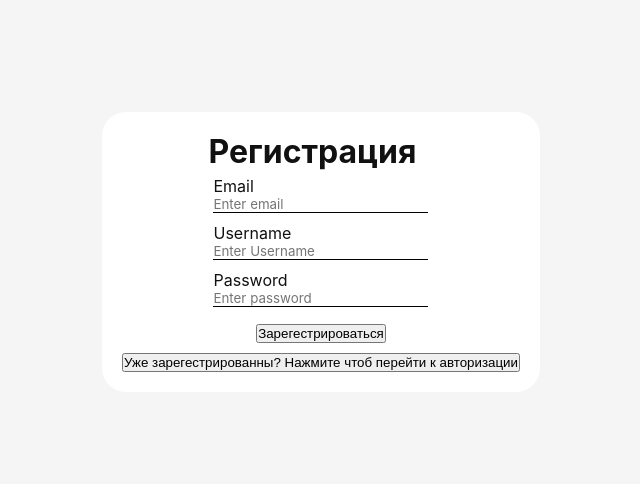
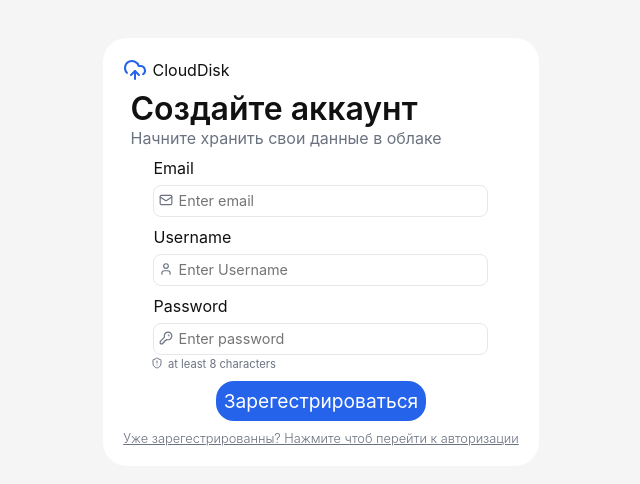
Before and after one commit to Shamitsu212/CloudDisk, a React (Vite) app in the folder frontend/: page / in a window 1280 px wide. Shown: the part 148-632 px from the top of the page, without its empty margins (319-959 px from the left). Built offline with nearby package versions, Linux system fonts and the light colour scheme.

Commit message:
feat: Переделаны стили форм

```diff
--- a/frontend/src/assets/theme/theme.css
+++ b/frontend/src/assets/theme/theme.css
@@ -1,7 +1,10 @@
 :root {
     --bg: #f5f5f5;
     --main: #ffffff;
+
     --text: #111111;
+    --text-sec: #6b7280;
+    --text-op: #FFFFFF;
 
     --border: #e5e7eb;
     --hover: #f0f0f0;
--- a/frontend/src/auth/page/components/UI/Button/Button.module.css
+++ b/frontend/src/auth/page/components/UI/Button/Button.module.css
@@ -0,0 +1,20 @@
+.button{
+    border: none;
+    outline: none;
+
+    padding: 8px;
+    background-color: var(--primary);
+    border-radius: 18px;
+
+    font-family: var(--font-main);
+    font-weight: 400;
+    color: var(--text-op);
+    font-size: 1.2rem;
+
+    transition: 0.5s ease all;
+}
+
+.button:hover{
+    background-color: var(--primary-hover);
+    cursor: pointer;
+}
--- a/frontend/src/auth/page/components/UI/Input/Input.module.css
+++ b/frontend/src/auth/page/components/UI/Input/Input.module.css
@@ -1,20 +1,51 @@
-.inputContainer{
+.Container{
 
     display: flex;
     flex-direction: column;
-    padding: 5px;
+    gap: 7px;
+
+    padding: 2.5px;
 
     align-items: start;
+
+    width: 100%;
+    max-width: 340px;
 }
-.inputContainer__label{
+.Container__label{
     font-family: var(--font-main);
     font-size: 1rem;
 }
+.Container__inputContainer{
+    border-radius: 8px;
+    border: 1px solid var(--border);
+    padding: 5px;
+
+    display: flex;
+    flex-direction: row;
+    align-items: center;
+    gap: 5px;
+
+    width: 100%;
+    max-width: 340px;
+
+    transition: border-color 0.2s ease;
+}
+.inputContainer__icon{
+    color: #6b7280;
+}
 .inputContainer__input{
     font-family: var(--font-main);
+    font-size: 0.9rem;
 
     border: none;
-    border-bottom: 1px solid black;
+    outline: none;
 
-    outline: none;
+    width: 100%;
 }
+
+.Container__inputContainer:focus-within {
+    border-color: var(--primary-hover);
+}
+.Container__inputContainer:focus-within .inputContainer__icon {
+    color: var(--primary-hover);
+}
--- a/frontend/src/auth/page/components/UI/Input/Input.tsx
+++ b/frontend/src/auth/page/components/UI/Input/Input.tsx
@@ -1,40 +1,46 @@
-import type { SetStateAction } from 'react'
+import { useRef, type ReactNode, type SetStateAction } from 'react'
 import styles from './Input.module.css'
 
-interface Props{
-    value: string,
+interface Props {
+    value: string
     setValue: React.Dispatch<SetStateAction<string>>
 
-    placeholder: string,
-    type: string,
+    placeholder: string
+    type: string
 
-    label: string,
+    label: string
+    icon?: ReactNode
 }
 
+function Input({ value, setValue, placeholder, type, label, icon }: Props) {
+    const inputRef = useRef<HTMLInputElement>(null)
 
-function Input({value, setValue, placeholder, type, label}:Props){
+    return (
+        <div className={styles.Container}>
 
-    return(
-
-        <div className={styles.inputContainer}>
-
-            <label className={styles.inputContainer__label}>
+            <label className={styles.Container__label}>
                 {label}
             </label>
 
+            <div
+                className={styles.Container__inputContainer}
+                onClick={() => inputRef.current?.focus()}
+            >
+                <div className={styles.inputContainer__icon}>
+                    {icon}
+                </div>
+
+
                 <input
+                    ref={inputRef}
                     type={type}
                     placeholder={placeholder}
                     className={styles.inputContainer__input}
-
                     value={value}
                     onChange={(e) => setValue(e.target.value)}
                 />
-
             </div>
-
-
-
+        </div>
     )
 }
 
--- /dev/null
+++ b/frontend/src/auth/page/components/UI/Logo/Logo.module.css
@@ -0,0 +1,9 @@
+.logo{
+    display: flex;
+    flex-direction: row;
+    align-items: center;
+    gap: 5px;
+
+    font-family: var(--font-main);
+    font-size: 1rem;
+}
--- /dev/null
+++ b/frontend/src/auth/page/components/UI/Logo/Logo.tsx
@@ -0,0 +1,16 @@
+import styles from './Logo.module.css'
+
+import { CloudUpload } from 'lucide-react'
+
+function Logo(){
+
+    return(
+
+        <div className={styles.logo}>
+            <CloudUpload size={24} color='#2563eb'/>
+            CloudDisk
+        </div>
+    )
+}
+
+export default Logo
--- a/frontend/src/auth/page/components/layout/AuthForm/AuthForm.module.css
+++ b/frontend/src/auth/page/components/layout/AuthForm/AuthForm.module.css
@@ -10,4 +10,53 @@
     flex-direction: column;
     align-items: center;
     gap: 10px;
+
+    min-width: 396px;
+    min-height: 400px;
 }
+.form__collumn{
+    display: flex;
+    flex-direction: column;
+
+    min-width: 395px;
+}
+
+.collumn__description{
+    display: flex;
+    flex-direction: column;
+
+    margin: 7px;
+}
+.description__h{
+    font-family: var(--font-main);
+    font-weight: 600;
+    color: var(--text);
+}
+.description__p{
+    font-family: var(--font-main);
+    font-weight: 400;
+    color: var(--text-sec);
+}
+.collumn__inputs{
+    margin-top: 20px;
+
+    display: flex;
+    flex-direction: column;
+    align-items: center;
+    gap: 5px
+}
+.form__redirect{
+    border: none;
+    outline: none;
+    background-color: transparent;
+
+    font-family: var(--font-main);
+    color: var(--text-sec);
+    font-weight: 300;
+    text-decoration: underline;
+    font-size: 0.8rem;
+    cursor: pointer;
+}
+.form__button{
+    margin-top: 55px;
+}
--- a/frontend/src/auth/page/components/layout/AuthForm/AuthForm.tsx
+++ b/frontend/src/auth/page/components/layout/AuthForm/AuthForm.tsx
@@ -9,6 +9,8 @@ import { loginRequest } from '../../../../api/auth/authApi'
 
 import { useAppDispatch } from '../../../../../app/store/useAppHooks'
 import { login } from '../../../../slice/authSlice'
+import Logo from '../../UI/Logo/Logo'
+import { KeyRound, Mail } from 'lucide-react'
 
 interface Props {
     changeForm: (form: "log" | "reg") => void
@@ -45,9 +47,16 @@ function AuthForm({changeForm}: Props){
             onSubmit={handleSubmit}
         >
 
-            <h1> Авторизация</h1>
+            <div className={styles.form__collumn}>
 
-            <div className={styles.form__inputContainer}>
+                <Logo/>
+
+                <div className={styles.collumn__description}>
+                    <h1 className={styles.description__h}>Добро пожаловать!</h1>
+                    <p className={styles.description__p}>Войдите в свой аккаунт чтобы продолжить</p>
+                </div>
+
+                <div className={styles.collumn__inputs}>
 
                     <Input
                         value={email}
@@ -57,6 +66,7 @@ function AuthForm({changeForm}: Props){
                         type='email'
 
                         label='Email'
+                        icon={<Mail size={14} />}
                     />
 
 
@@ -69,19 +79,21 @@ function AuthForm({changeForm}: Props){
                         type='password'
 
                         label='Password'
+                        icon={<KeyRound size={14} />}
                     />
-
 
                 </div>
 
-            <div>
+            </div>
+
+            <div className={styles.form__button}>
                 <Button
                     text='Войти'
                     type='submit'
                 />
             </div>
 
-            <button onClick={() => changeForm("reg")}>
+            <button className={styles.form__redirect} onClick={() => changeForm("reg")}>
                 Еще не зарегестрированны?
             </button>
 
--- a/frontend/src/auth/page/components/layout/RegForm/RegForm.module.css
+++ b/frontend/src/auth/page/components/layout/RegForm/RegForm.module.css
@@ -10,4 +10,62 @@
     flex-direction: column;
     align-items: center;
     gap: 10px;
+
+    min-width: 396px;
+    min-height: 400px;
 }
+.form__collumn{
+    display: flex;
+    flex-direction: column;
+
+    min-width: 395px;
+}
+
+.collumn__description{
+    display: flex;
+    flex-direction: column;
+
+    margin: 7px;
+}
+.description__h{
+    font-family: var(--font-main);
+    font-weight: 600;
+    color: var(--text);
+}
+.description__p{
+    font-family: var(--font-main);
+    font-weight: 400;
+    color: var(--text-sec);
+}
+.collumn__inputs{
+    display: flex;
+    flex-direction: column;
+    align-items: center;
+    gap: 5px;
+}
+.inputs__password{
+    width: 100%;
+    max-width: 340px;
+}
+.password__description{
+    display: flex;
+    flex-direction: row;
+    gap: 5px;
+
+    font-family: var(--font-main);
+    color: var(--text-sec);
+    font-size: 0.7rem;
+}
+.form__redirect{
+    border: none;
+    outline: none;
+    background-color: transparent;
+
+    font-family: var(--font-main);
+    color: var(--text-sec);
+    font-weight: 300;
+    text-decoration: underline;
+    font-size: 0.8rem;
+
+    cursor: pointer;
+}
--- a/frontend/src/auth/page/components/layout/RegForm/RegForm.tsx
+++ b/frontend/src/auth/page/components/layout/RegForm/RegForm.tsx
@@ -4,6 +4,9 @@ import { useState } from 'react'
 
 import Button from '../../UI/Button/Button'
 import Input from '../../UI/Input/Input'
+import Logo from '../../UI/Logo/Logo'
+
+import { KeyRound, Mail, ShieldAlert, User } from 'lucide-react'
 
 import { regRequest } from '../../../../api/reg/regApi'
 
@@ -46,42 +49,55 @@ function RegForm({changeForm}: Props){
             onSubmit={handleSubmit}
         >
 
-            <div className={styles.form__inputContainer}>
+            <div className={styles.form__collumn}>
 
-                    <h1> Регистрация </h1>
+                <Logo/>
+
+                <div className={styles.collumn__description}>
+                    <h1 className={styles.description__h}>Создайте аккаунт</h1>
+                    <p className={styles.description__p}>Начните хранить свои данные в облаке</p>
+                </div>
+
+                <div className={styles.collumn__inputs}>
+
 
                     <Input
                         value={email}
                         setValue={setEmail}
-
                         placeholder='Enter email'
                         type='email'
-
                         label='Email'
+                        icon={<Mail size={14} />}
                     />
-
-
                     <Input
                         value={name}
                         setValue={setName}
-
                         placeholder='Enter Username'
                         type='text'
+                        label='Username'
+                        icon={<User size={14}  />}
+                    />
+                    <div className={styles.inputs__password}>
 
-                        label='Username'
-                    />
+                        <Input
+                            value={password}
+                            setValue={setPassword}
+                            placeholder='Enter password'
+                            type='password'
+                            label='Password'
+                            icon={<KeyRound size={14}  />}
+                        />
+
+                        <p className={styles.password__description}>
+                            <ShieldAlert size={12} />
+                            at least 8 characters
+                        </p>
 
 
+                    </div>
 
-                    <Input
-                        value={password}
-                        setValue={setPassword}
+                </div>
 
-                        placeholder='Enter password'
-                        type='password'
-
-                        label='Password'
-                    />
 
             </div>
 
@@ -92,7 +108,7 @@ function RegForm({changeForm}: Props){
                 />
             </div>
 
-            <button onClick={() => changeForm("log")}>
+            <button className={styles.form__redirect} onClick={() => changeForm("log")}>
                 Уже зарегестрированны? Нажмите чтоб перейти к авторизации
             </button>
 
```
Lines whose indentation alone changed are shown as unchanged.
